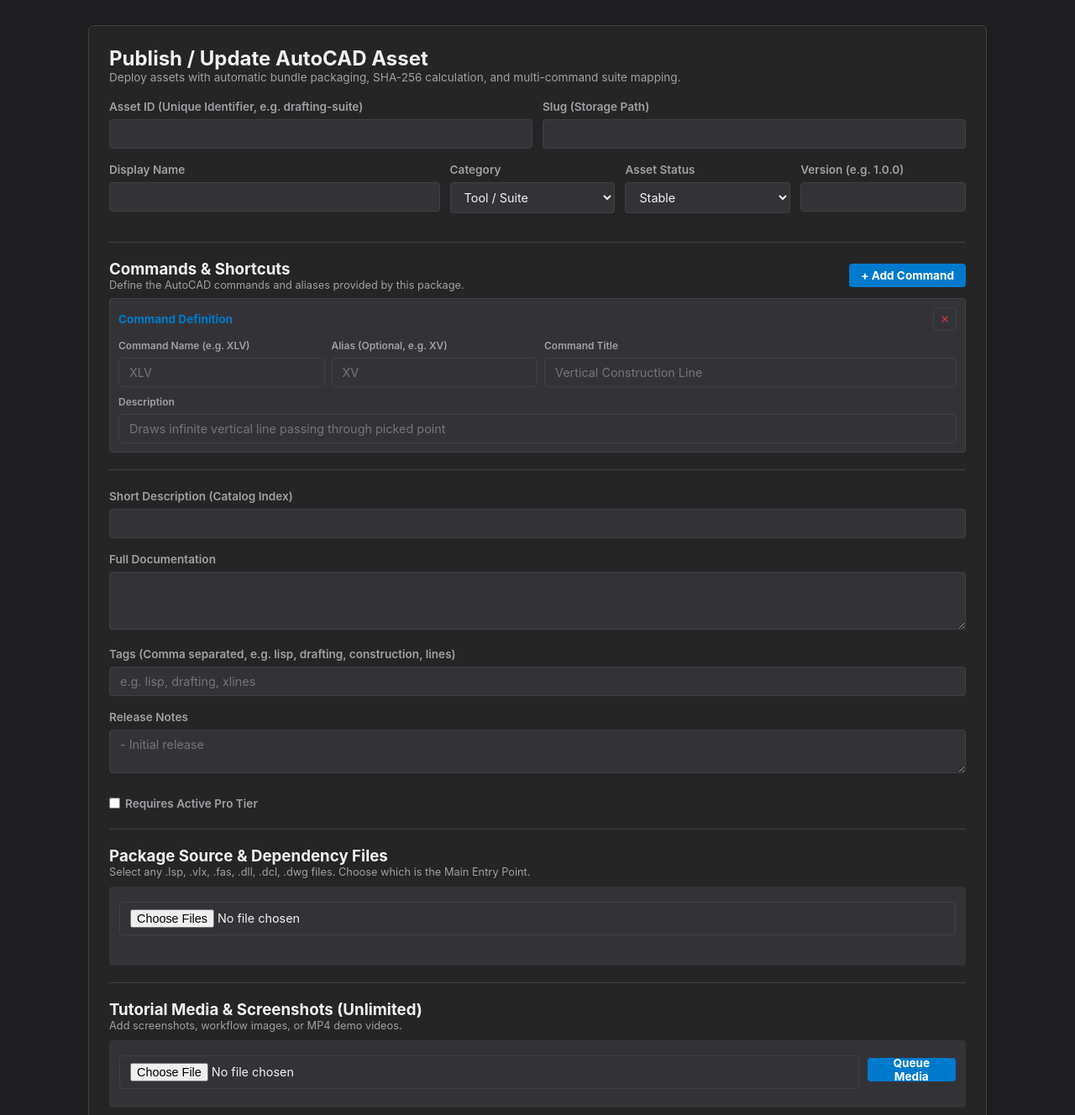
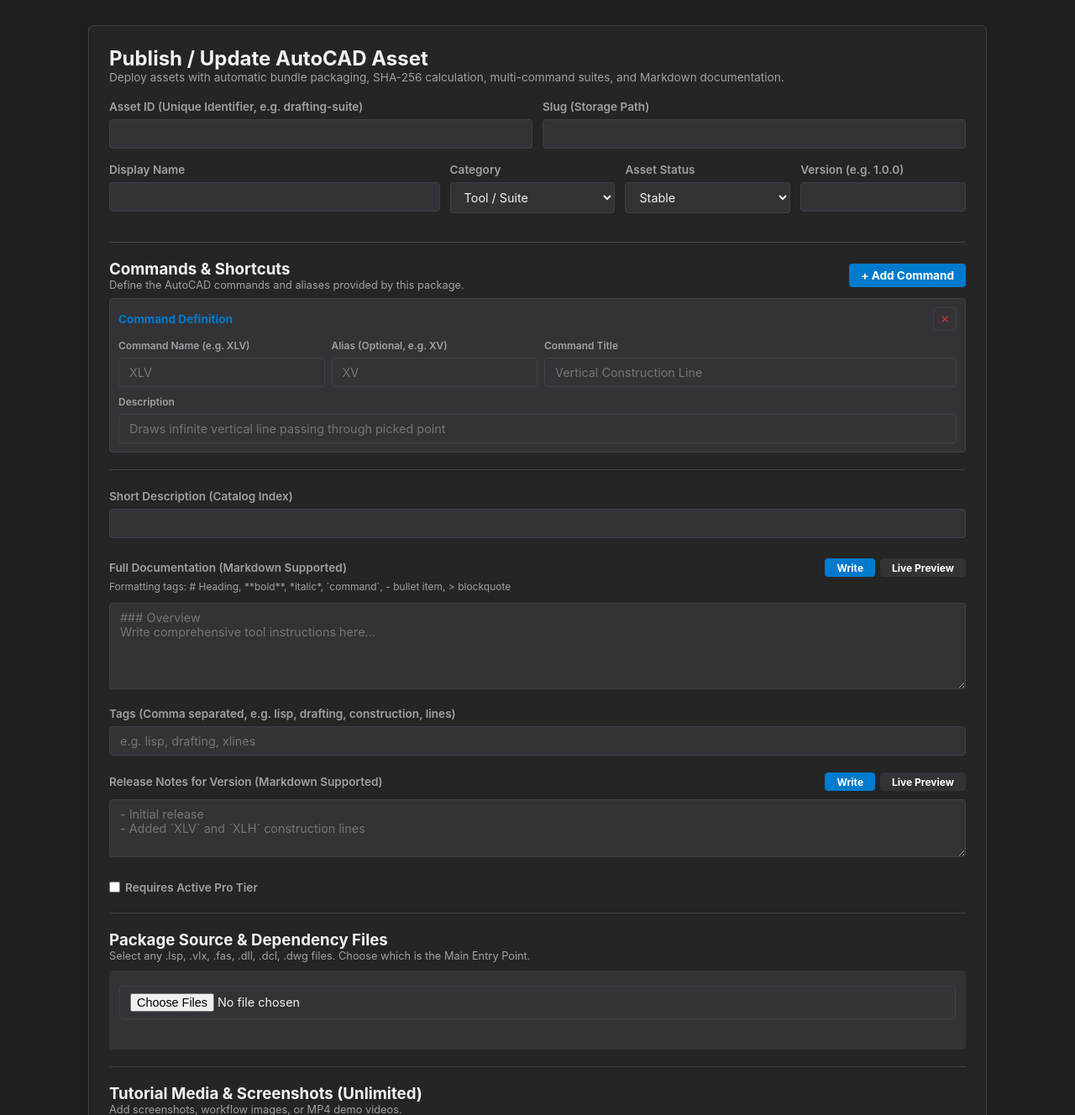
Before and after one commit to KAALK-Studio/KAALK-mainServer, a FastAPI app: template app/templates/admin/publish.html in a window 1280 px wide. Shown: the part 72-1400 px from the top of the page at 84% size. Run offline with FastAPI, Linux system fonts and the light colour scheme; the template is opened without the code that fills it, so the values that code supplies are empty.

Commit message:
Update publish.html

```diff
--- a/app/templates/admin/publish.html
+++ b/app/templates/admin/publish.html
@@ -5,7 +5,7 @@
 <div class="card">
     <h2>Publish / Update AutoCAD Asset</h2>
     <p style="color: var(--muted); font-size: 0.85rem; margin-bottom: 16px;">
-        Deploy assets with automatic bundle packaging, SHA-256 calculation, and multi-command suite mapping.
+        Deploy assets with automatic bundle packaging, SHA-256 calculation, multi-command suites, and Markdown documentation.
     </p>
 
     {% if success %}
@@ -72,14 +72,37 @@
         <label>Short Description (Catalog Index)</label>
         <input type="text" name="short_desc" required>
 
-        <label>Full Documentation</label>
-        <textarea name="full_desc" rows="3"></textarea>
+        <!-- Markdown Full Documentation with Live Preview -->
+        <div style="margin-top: 10px;">
+            <div style="display: flex; justify-content: space-between; align-items: center; margin-bottom: 4px;">
+                <label style="margin-bottom: 0;">Full Documentation (Markdown Supported)</label>
+                <div style="display: flex; gap: 6px;">
+                    <button type="button" id="docWriteTab" class="btn" style="height: 22px; font-size: 0.75rem; background: var(--accent);" onclick="toggleDocTab('write')">Write</button>
+                    <button type="button" id="docPreviewTab" class="btn" style="height: 22px; font-size: 0.75rem; background: var(--surface-alt);" onclick="toggleDocTab('preview')">Live Preview</button>
+                </div>
+            </div>
+            <div style="font-size: 0.75rem; color: var(--muted); margin-bottom: 6px;">
+                Formatting tags: <code># Heading</code>, <code>**bold**</code>, <code>*italic*</code>, <code>`command`</code>, <code>- bullet item</code>, <code>> blockquote</code>
+            </div>
+            <textarea name="full_desc" id="fullDescInput" rows="5" placeholder="### Overview&#10;Write comprehensive tool instructions here..."></textarea>
+            <div id="fullDescPreview" style="display: none; background: var(--surface-alt); border: 1px solid var(--border); padding: 12px; border-radius: 4px; min-height: 120px; font-size: 0.9rem; margin-bottom: 14px;"></div>
+        </div>
 
         <label>Tags (Comma separated, e.g. lisp, drafting, construction, lines)</label>
         <input type="text" name="tags" placeholder="e.g. lisp, drafting, xlines">
 
-        <label>Release Notes</label>
-        <textarea name="release_notes" rows="2" placeholder="- Initial release"></textarea>
+        <!-- Markdown Release Notes with Live Preview -->
+        <div style="margin-top: 6px;">
+            <div style="display: flex; justify-content: space-between; align-items: center; margin-bottom: 4px;">
+                <label style="margin-bottom: 0;">Release Notes for Version (Markdown Supported)</label>
+                <div style="display: flex; gap: 6px;">
+                    <button type="button" id="relWriteTab" class="btn" style="height: 22px; font-size: 0.75rem; background: var(--accent);" onclick="toggleRelTab('write')">Write</button>
+                    <button type="button" id="relPreviewTab" class="btn" style="height: 22px; font-size: 0.75rem; background: var(--surface-alt);" onclick="toggleRelTab('preview')">Live Preview</button>
+                </div>
+            </div>
+            <textarea name="release_notes" id="releaseNotesInput" rows="3" placeholder="- Initial release&#10;- Added `XLV` and `XLH` construction lines"></textarea>
+            <div id="releaseNotesPreview" style="display: none; background: var(--surface-alt); border: 1px solid var(--border); padding: 10px; border-radius: 4px; min-height: 70px; font-size: 0.85rem; margin-bottom: 14px;"></div>
+        </div>
 
         <div style="margin: 8px 0 16px 0;">
             <label style="display: inline-flex; align-items: center; gap: 6px; cursor: pointer;">
@@ -124,6 +147,62 @@
 </div>
 
 <script>
+function renderMarkdownPreview(raw) {
+    if (!raw) return '<em style="color: var(--muted);">No text entered.</em>';
+    let html = raw
+        .replace(/&/g, '&amp;').replace(/</g, '&lt;').replace(/>/g, '&gt;')
+        .replace(/^### (.*$)/gim, '<h4 style="margin: 8px 0 4px 0; color: var(--text);">$1</h4>')
+        .replace(/^## (.*$)/gim, '<h3 style="margin: 10px 0 6px 0; color: var(--text);">$1</h3>')
+        .replace(/^# (.*$)/gim, '<h2 style="margin: 12px 0 8px 0; color: var(--text);">$1</h2>')
+        .replace(/^\> (.*$)/gim, '<blockquote style="border-left: 3px solid var(--accent); padding-left: 8px; margin: 6px 0; color: var(--muted); font-style: italic;">$1</blockquote>')
+        .replace(/\*\*(.*?)\*\*/gim, '<strong>$1</strong>')
+        .replace(/\*(.*?)\*/gim, '<em>$1</em>')
+        .replace(/`([^`]+)`/gim, '<code style="background: var(--surface); padding: 2px 4px; border-radius: 3px; color: var(--accent); font-family: monospace;">$1</code>')
+        .replace(/^\- (.*$)/gim, '<li style="margin-left: 18px;">$1</li>')
+        .replace(/\n$/gim, '<br />');
+    return html;
+}
+
+function toggleDocTab(mode) {
+    const input = document.getElementById('fullDescInput');
+    const preview = document.getElementById('fullDescPreview');
+    const writeBtn = document.getElementById('docWriteTab');
+    const prevBtn = document.getElementById('docPreviewTab');
+
+    if (mode === 'preview') {
+        preview.innerHTML = renderMarkdownPreview(input.value);
+        input.style.display = 'none';
+        preview.style.display = 'block';
+        prevBtn.style.background = 'var(--accent)';
+        writeBtn.style.background = 'var(--surface-alt)';
+    } else {
+        input.style.display = 'block';
+        preview.style.display = 'none';
+        writeBtn.style.background = 'var(--accent)';
+        prevBtn.style.background = 'var(--surface-alt)';
+    }
+}
+
+function toggleRelTab(mode) {
+    const input = document.getElementById('releaseNotesInput');
+    const preview = document.getElementById('releaseNotesPreview');
+    const writeBtn = document.getElementById('relWriteTab');
+    const prevBtn = document.getElementById('relPreviewTab');
+
+    if (mode === 'preview') {
+        preview.innerHTML = renderMarkdownPreview(input.value);
+        input.style.display = 'none';
+        preview.style.display = 'block';
+        prevBtn.style.background = 'var(--accent)';
+        writeBtn.style.background = 'var(--surface-alt)';
+    } else {
+        input.style.display = 'block';
+        preview.style.display = 'none';
+        writeBtn.style.background = 'var(--accent)';
+        prevBtn.style.background = 'var(--surface-alt)';
+    }
+}
+
 const commandsContainer = document.getElementById('commandsContainer');
 
 function addCommandRow(command = '', alias = '', title = '', description = '') {
@@ -157,7 +236,7 @@ function addCommandRow(command = '', alias = '', title = '', description = '') {
     commandsContainer.appendChild(row);
 }
 
-// Add one default empty row
+// Add default row
 addCommandRow();
 
 const sourcePicker = document.getElementById('sourcePicker');
```
